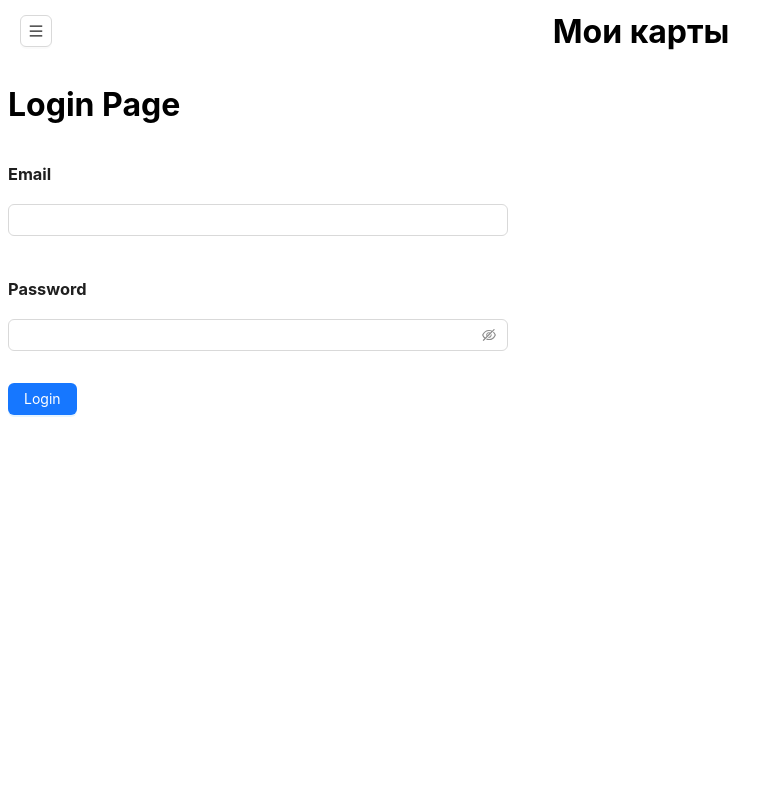
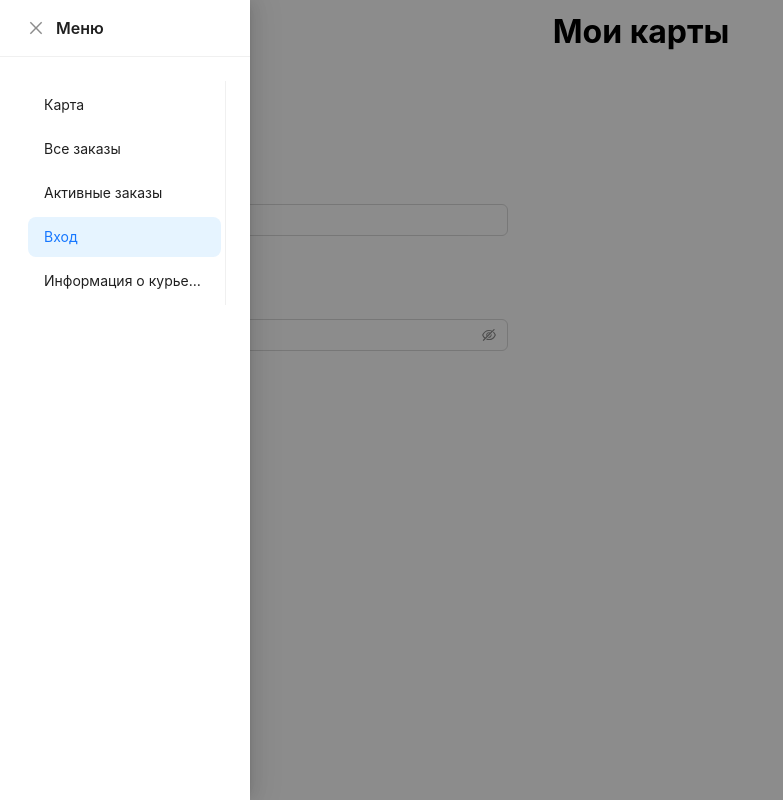
Before and after one commit to qGamerw/delivery-service, a React (Create React App) app in the folder frontend/: page /login in a window 1280 px wide. Both pictures are taken after a click on the button 36 px from the left and 31 px from the top of the page. Shown: the whole page, without its empty margins (0-783 px from the left). Built offline with nearby package versions, Linux system fonts and the light colour scheme.

Commit message:
add menu

```diff
--- a/frontend/src/components/HeaderBar.tsx
+++ b/frontend/src/components/HeaderBar.tsx
@@ -1,6 +1,7 @@
 import { Layout, Button } from 'antd';
 import React, { useState } from 'react';
 import { MenuOutlined } from '@ant-design/icons';
+import Sidebar from './SideBar';
 
 const { Header } = Layout;
 
@@ -12,13 +13,14 @@ const HeaderBar: React.FC = () => {
   };
 
   return (
-        <Header style={{ backgroundColor: 'white', textAlign: 'center'}}>
+    <Header style={{ backgroundColor: 'white', textAlign: 'center' }}>
       <Button
         icon={<MenuOutlined />}
         onClick={toggleSidebar}
-                style={{ float: 'left' , marginTop: "15px", marginLeft: "-30px"  }}
+        style={{ float: 'left', marginTop: '15px', marginLeft: '-30px' }}
       />
-            <h1 style={{ color: 'black', marginTop: "0px" }}>Мои карты</h1>
+      <h1 style={{ color: 'black', marginTop: '0px' }}>Мои карты</h1>
+      <Sidebar visible={isSidebarOpen} onClose={toggleSidebar} />
     </Header>
   );
 };
--- /dev/null
+++ b/frontend/src/components/SideBar.tsx
@@ -0,0 +1,48 @@
+import React from 'react';
+import { Drawer, Menu } from 'antd';
+import { Link, useLocation } from 'react-router-dom';
+
+
+interface SidebarProps {
+  visible: boolean;
+  onClose: () => void;
+}
+
+const SideBar: React.FC<SidebarProps> = ({ visible, onClose }) => {
+  const location = useLocation();
+
+  const handleMenuItemClick = () => {
+    onClose();
+  };
+
+  return (
+    <Drawer
+      title="Меню"
+      placement="left"
+      closable={true}
+      onClose={onClose}
+      open={visible}
+      width={250}
+    >
+      <Menu mode="vertical" onClick={handleMenuItemClick} selectedKeys={[location.pathname]}>
+        <Menu.Item key="/">
+          <Link to="/">Карта</Link>
+        </Menu.Item>
+        <Menu.Item key="/orders">
+          <Link to="/orders">Все заказы</Link>
+        </Menu.Item>
+        <Menu.Item key="/active-orders">
+          <Link to="/active-orders">Активные заказы</Link>
+        </Menu.Item>
+        <Menu.Item key="/login">
+          <Link to="/login">Вход</Link>
+        </Menu.Item>
+        <Menu.Item key="/info">
+          <Link to="/info">Информация о курьере</Link>
+        </Menu.Item>
+      </Menu>
+    </Drawer>
+  );
+};
+
+export default SideBar;
```
Lines whose indentation alone changed are shown as unchanged.
